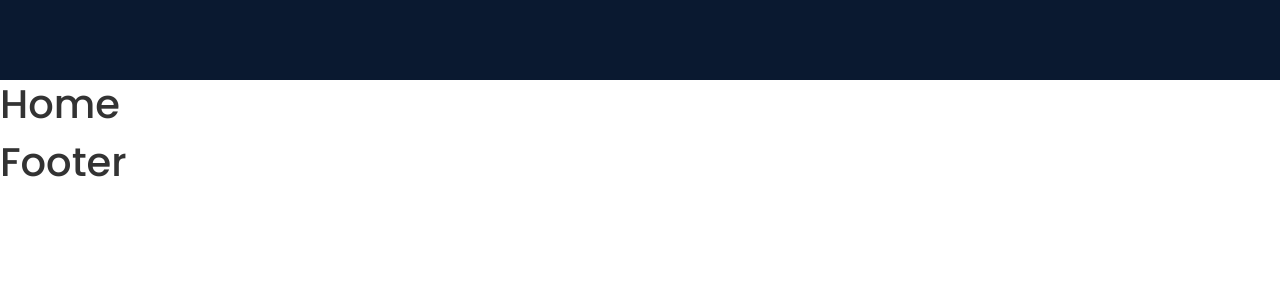
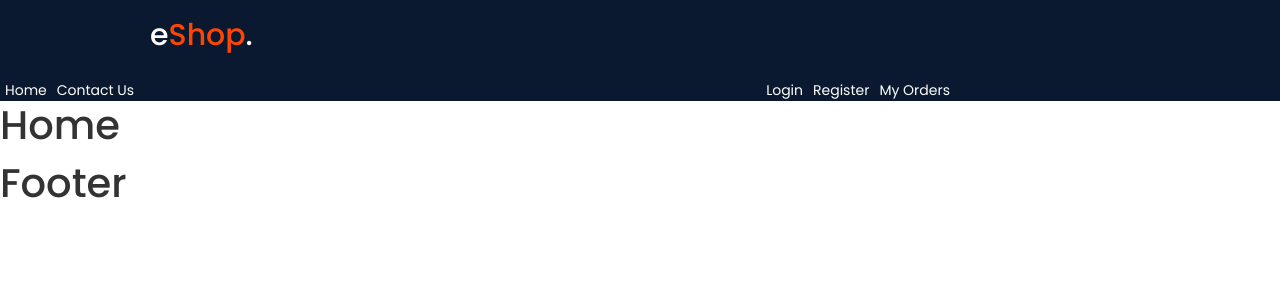
Before and after one commit to mbdesigns1989/Ecommerce-App, a React (Create React App) app: page / in a window 1280 px wide. Shown: the top 300 px of the page. Built offline with nearby package versions, Linux system fonts and the light colour scheme.

Commit message:
Update header component

```diff
--- a/src/components/header/Header.js
+++ b/src/components/header/Header.js
@@ -1,14 +1,44 @@
 import React from 'react';
 import styles from './Header.module.scss';
+import { Link } from 'react-router-dom';
 
+
+const logo = (
+    <div className={styles.logo}>
+        <Link>
+            <h2> e<span>Shop</span>. </h2>
+        </Link>
+    </div>
+)
 
 const Header = () => {
 
     return (
         <header>
-            <div className={styles.header}>
+            <div className={styles.header}>{logo}</div>
 
-            </div>
+            <nav>
+                <ul>
+                    <li>
+                        <Link to="/">
+                            Home
+                     </Link>
+                    </li>
+                    <li>
+                        <Link to="/contact">
+                            Contact Us
+                     </Link>
+                    </li>
+                </ul>
+                <div className={styles["header-right"]}>
+                    <span className={styles.links}>
+                    <Link to="/login">Login</Link>
+                    <Link to="/register">Register</Link>
+                    <Link to="/order-history">My Orders</Link>
+                    </span>
+                </div>
+            </nav>
+
         </header>
     );
 }
```
